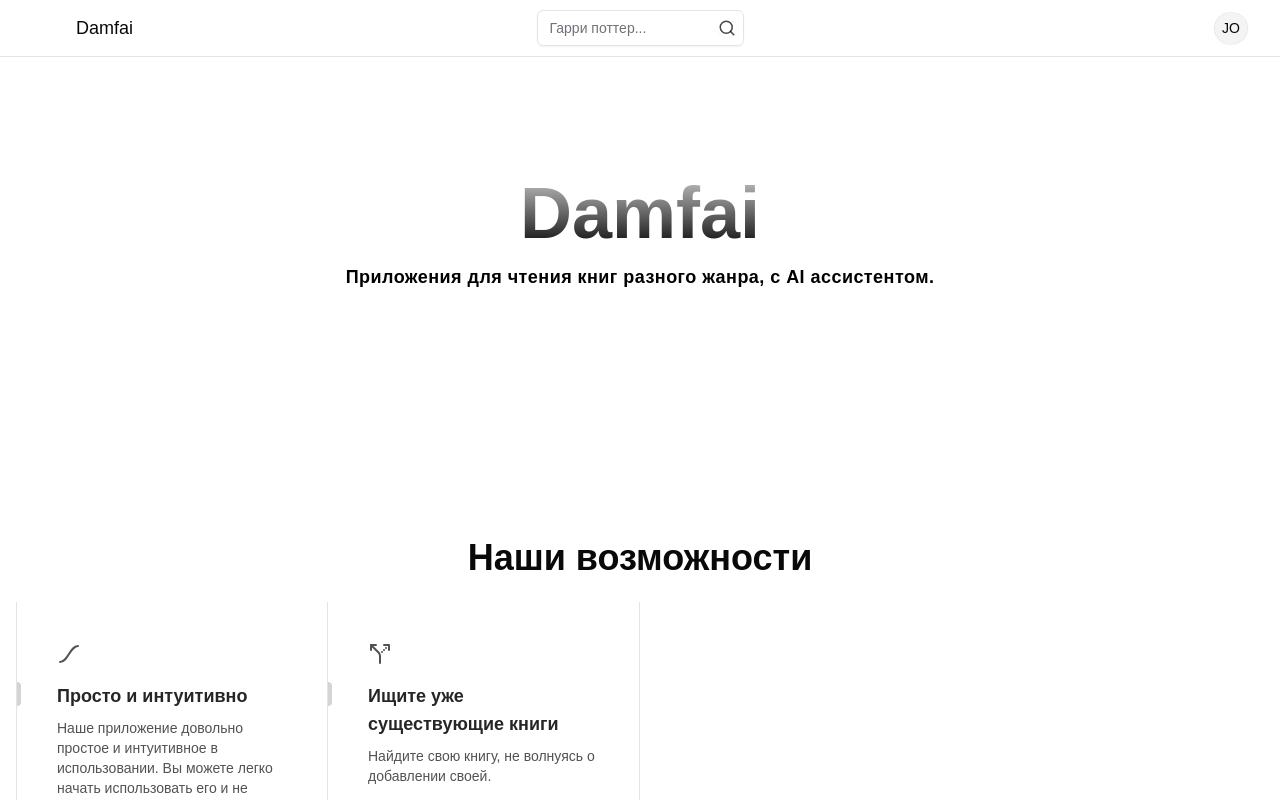
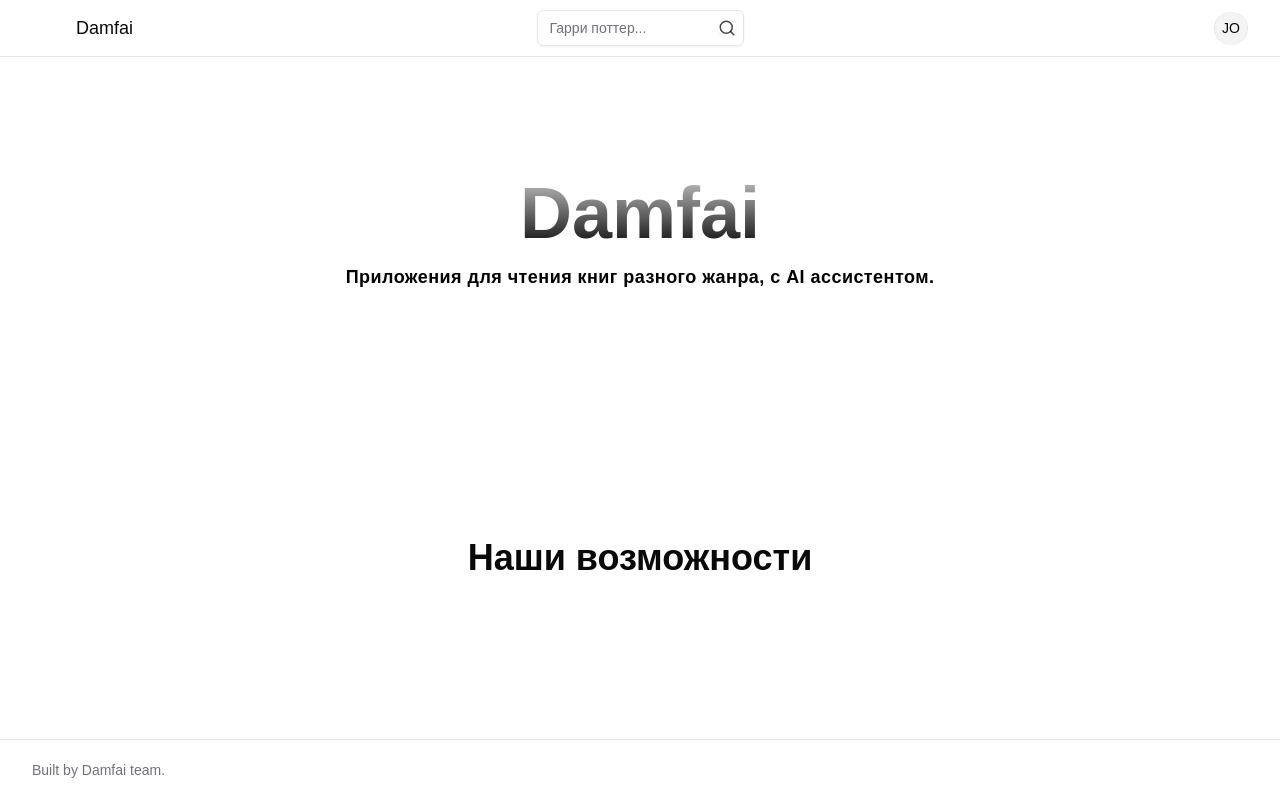
Before and after one commit to shms0mms/damfai-client, a Next.js app: page / in a window 1280 px wide. Shown: the top 800 px of the page. Built offline with nearby package versions, Linux system fonts and the light colour scheme.

Commit message:
refactor: add types for feature

```diff
--- a/src/components/blocks/features-section.tsx
+++ b/src/components/blocks/features-section.tsx
@@ -1,19 +1,13 @@
-import { IconEaseInOut, IconRouteAltLeft } from "@tabler/icons-react"
 import { cn } from "@/lib/utils"
 
+type TFeature = {
+  title: string
+  description: string
+  icon: string
+}
+
 export function FeaturesSection() {
-  const features = [
-    {
-      title: "Просто и интуитивно",
-      description:
-        "Наше приложение довольно простое и интуитивное в использовании. Вы можете легко начать использовать его и не потерять время на настройку и конфигурацию.",
-      icon: <IconEaseInOut />
-    },
-    {
-      title: "Ищите уже существующие книги",
-      description: "Найдите свою книгу, не волнуясь о добавлении своей.",
-      icon: <IconRouteAltLeft />
-    }
+  const features: TFeature[] = [
     // {
     //   title: "Personal Productivity Checklists",
     //   description:
@@ -60,17 +54,11 @@ export function FeaturesSection() {
   )
 }
 
-const Feature = ({
-  title,
-  description,
-  icon,
-  index
-}: {
-  title: string
-  description: string
-  icon: React.ReactNode
+type FeatureProps = TFeature & {
   index: number
-}) => {
+}
+
+const Feature = ({ title, description, icon, index }: FeatureProps) => {
   return (
     <div
       className={cn(
```
